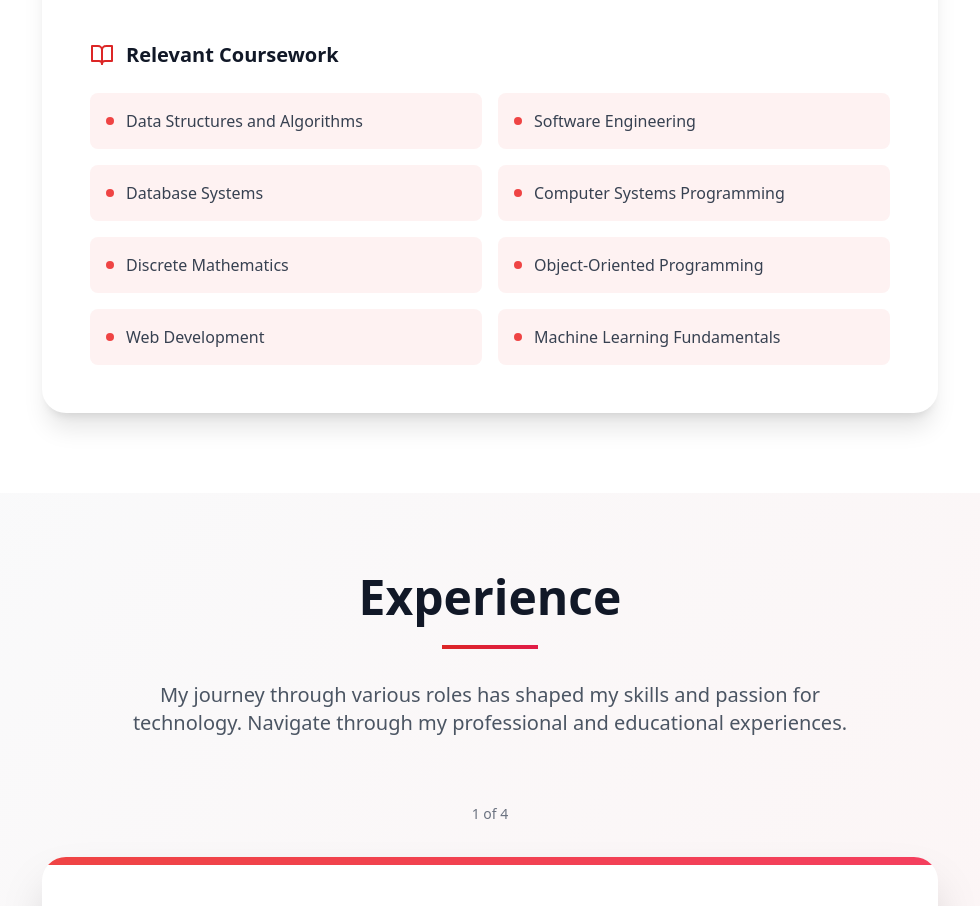
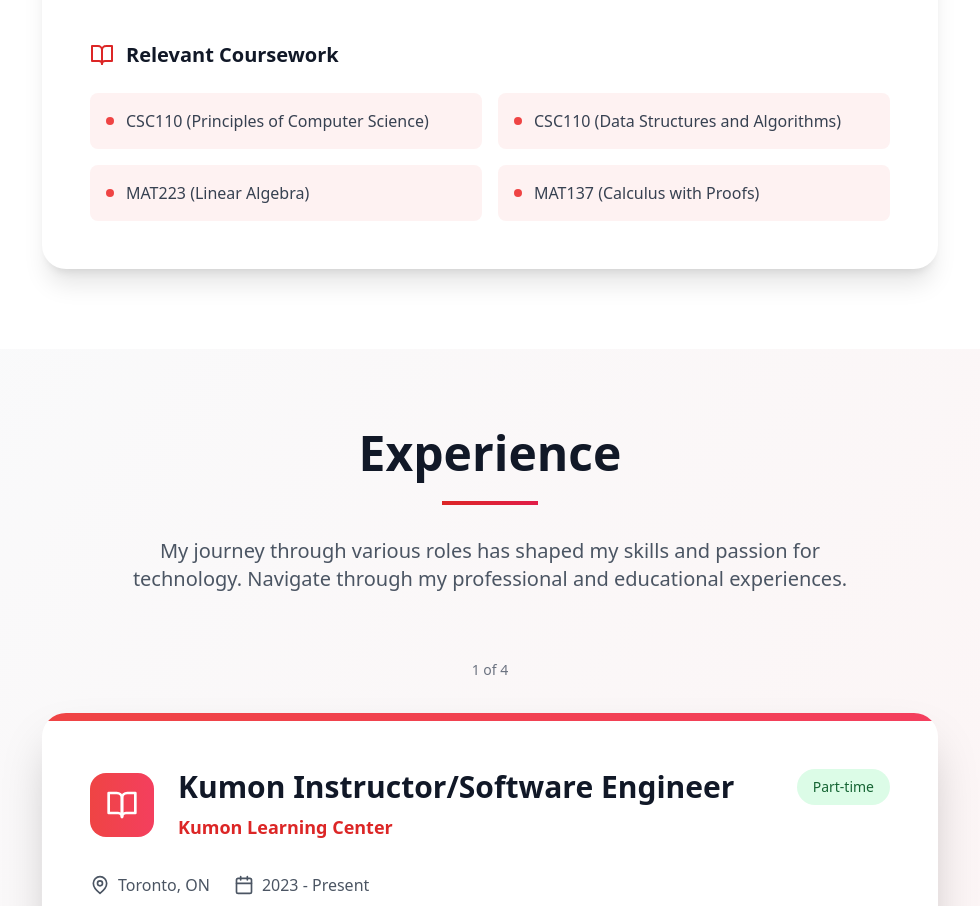
Before and after one commit to vedantkminiai/vedant-k, a React (Vite) app: page / in a window 1280 px wide. Shown: the part 2247-3153 px from the top of the page, without its empty margins (150-1130 px from the left). Built offline with nearby package versions, Linux system fonts and the light colour scheme.

Commit message:
Updated Education.tsx

```diff
--- a/src/components/Education.tsx
+++ b/src/components/Education.tsx
@@ -8,14 +8,10 @@ const Education = () => {
     location: 'Toronto, ON',
     expectedGraduation: '2026',
     coursework: [
-      'Data Structures and Algorithms',
-      'Software Engineering',
-      'Database Systems',
-      'Computer Systems Programming',
-      'Discrete Mathematics',
-      'Object-Oriented Programming',
-      'Web Development',
-      'Machine Learning Fundamentals'
+      'CSC110 (Principles of Computer Science)',
+      'CSC110 (Data Structures and Algorithms)',
+      'MAT223 (Linear Algebra)',
+      'MAT137 (Calculus with Proofs)',
     ]
   };
 
```
